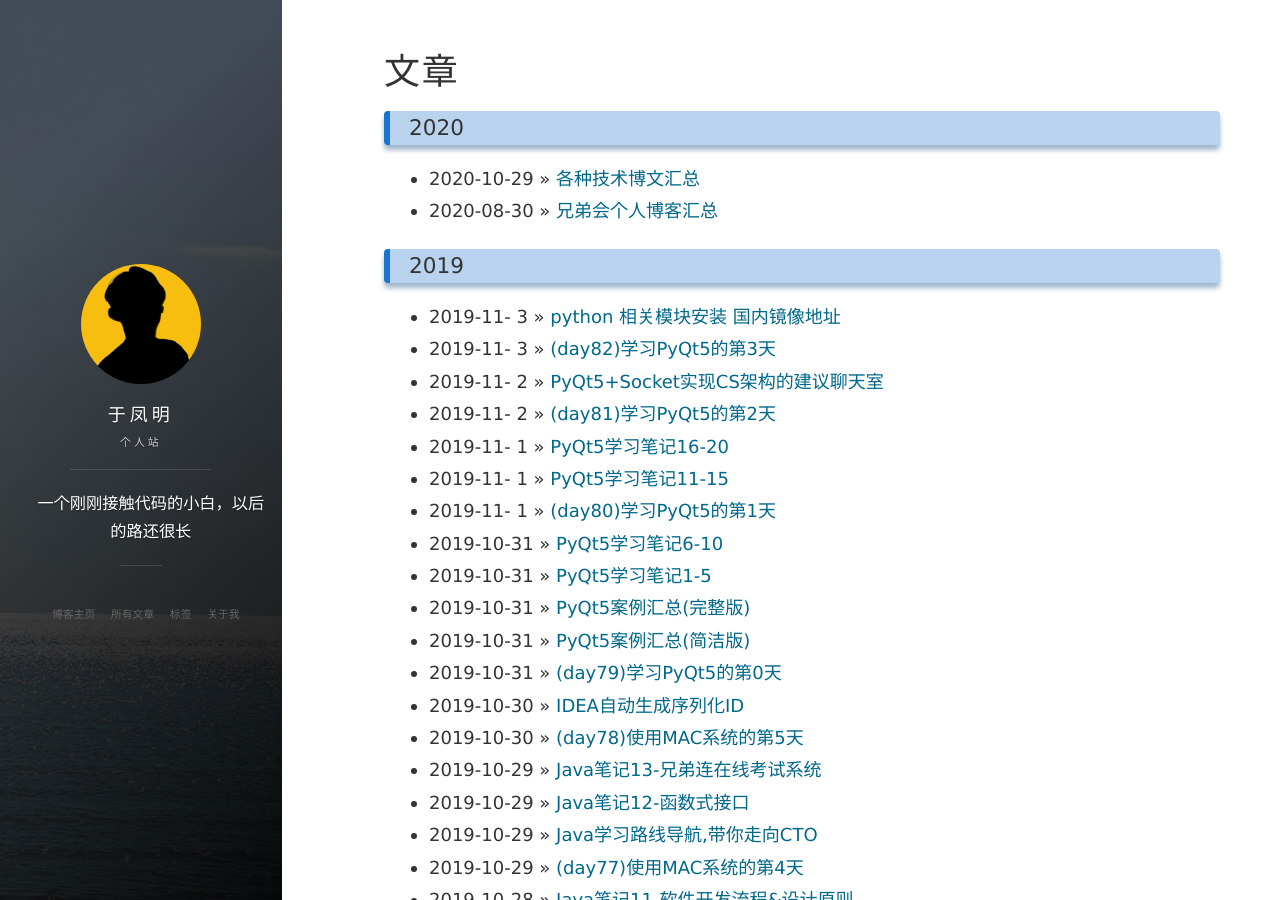
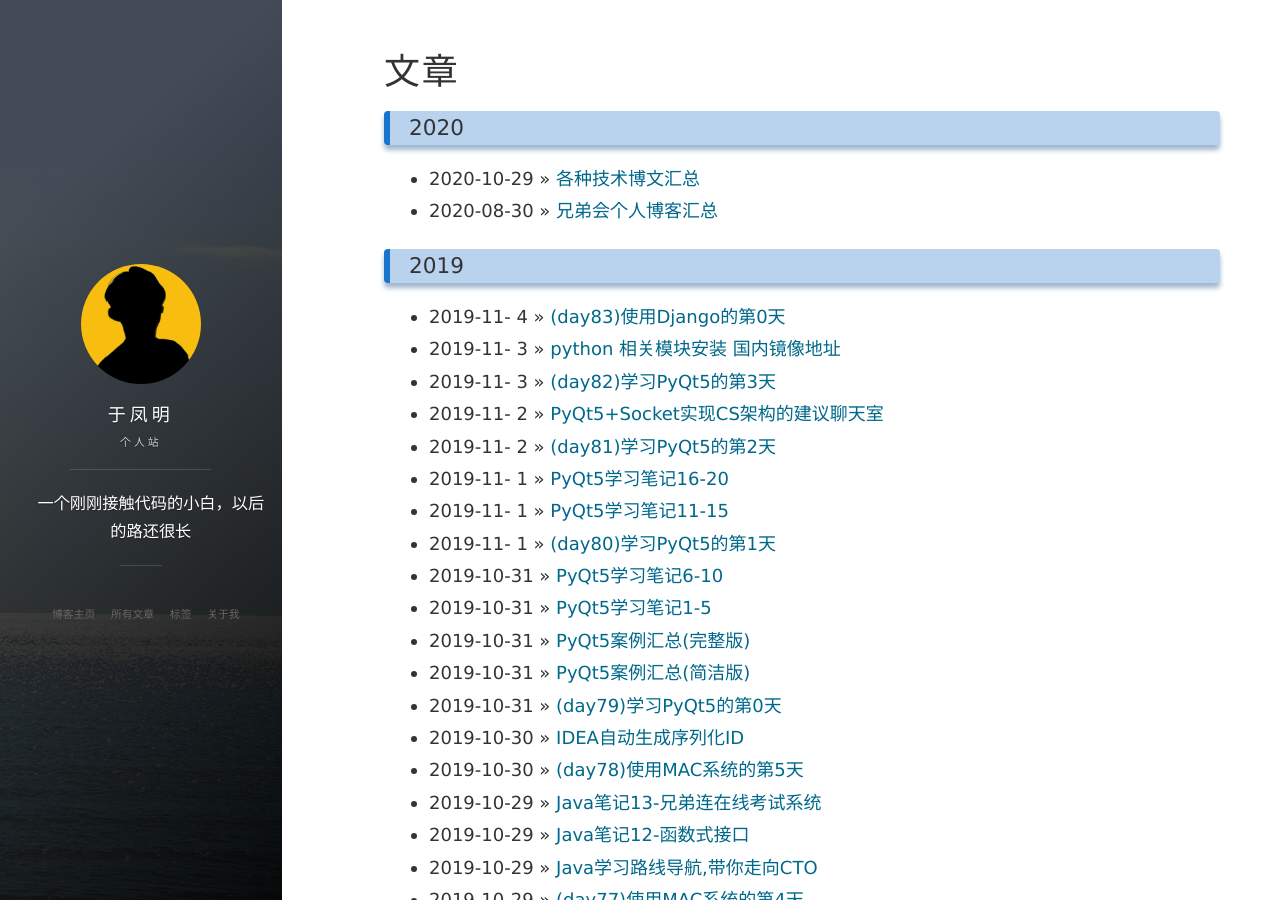
Before and after one commit to victorfengming/victorfengming.github.io.leopardpan, a Jekyll site: the page built from archive.html, in a window 1280 px wide and 900 px high. Built offline with Jekyll 4.4.1, drawn with Linux system fonts in a browser that asks for light colours; nearby versions of some CDN libraries; comment, search, counter and statistics services are not loaded; some of the changed lines change nothing that is shown.

Commit message:
(day83)使用Django的第0天

```diff
--- /dev/null
+++ b/_posts/daily/November/2019-11-04-day83.md
@@ -0,0 +1,13 @@
+---
+layout: post
+title: "(day83)使用Django的第0天"
+date: 2019-11-04
+tags: XDH
+---
+
+### 充实的一天
+使用国内镜像源安装模块速度飞起->[python 相关模块安装 国内镜像地址](https://victorfengming.github.io/2019/11/python-module-install/)
+### 每日新词
+ginx 是一款轻量级的 Web 服务器/反向代理服务器及电子邮件（IMAP/POP3）代理服务器，其特点是占有内存少，并发能力强
+
+### 当天小结
```
Also changed, not shown: _posts/daily/November/2019-11-03-day82.md (+0 -1 lines).
